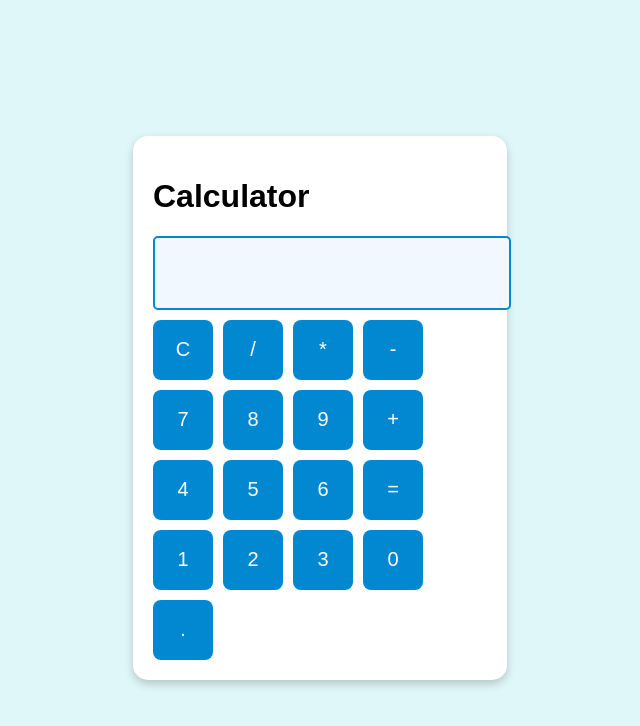
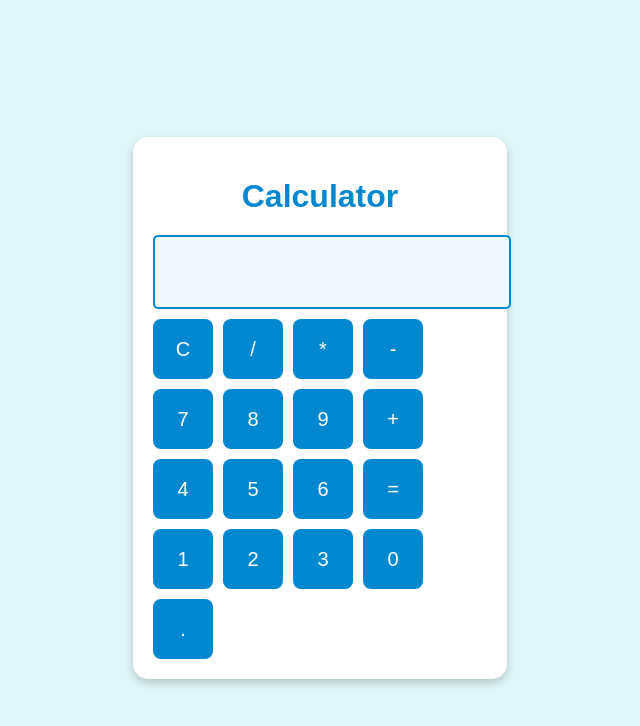
Before and after one commit to MdSajid-Dev/Calculator, a plain HTML site: page index.html in a window 1280 px wide. Shown: the whole page, without its empty margins (320-960 px from the left). Drawn offline with Linux system fonts and the light colour scheme.

Commit message:
Update style.css

```diff
--- a/style.css
+++ b/style.css
@@ -1,3 +1,10 @@
+.title {
+  text-align: center;
+  color: #0288d1;
+  font-size: 32px;
+  margin-bottom: 20px;
+}
+
 body {
   display: flex;
   justify-content: center;
```
